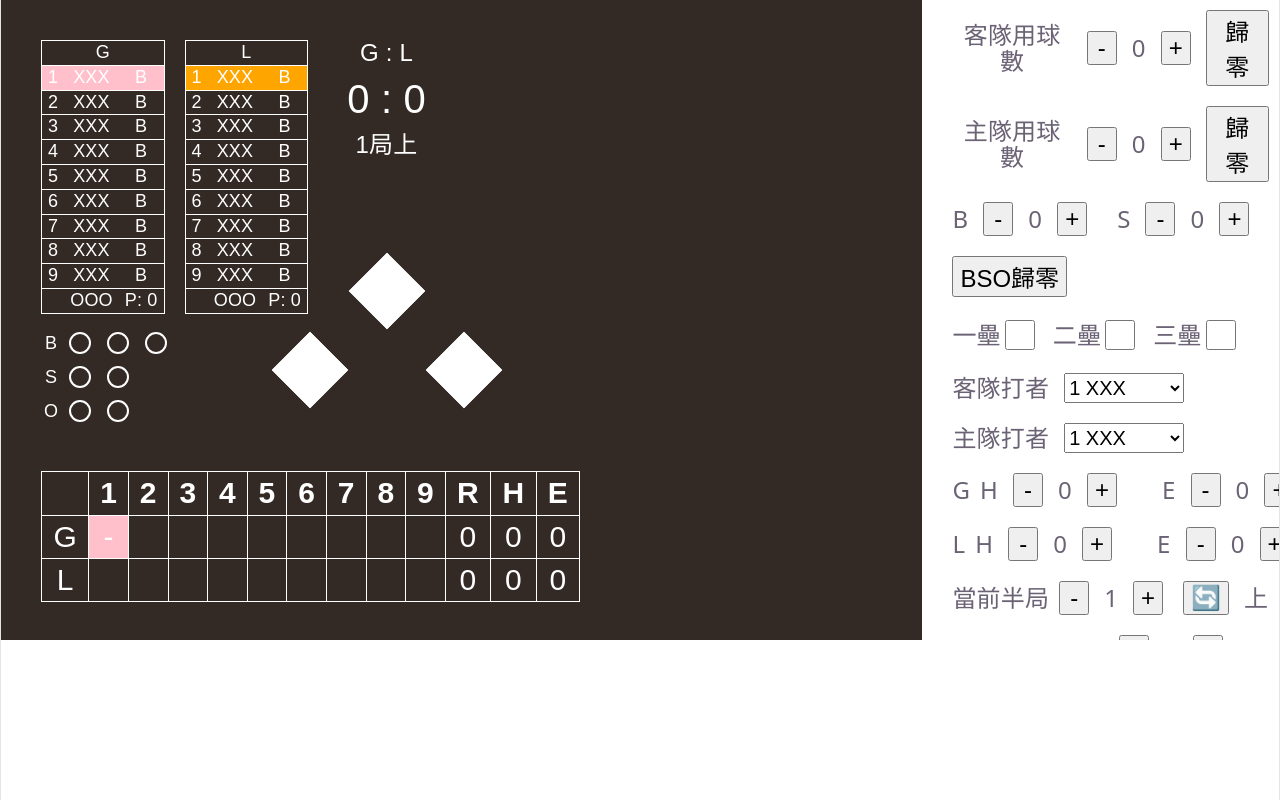
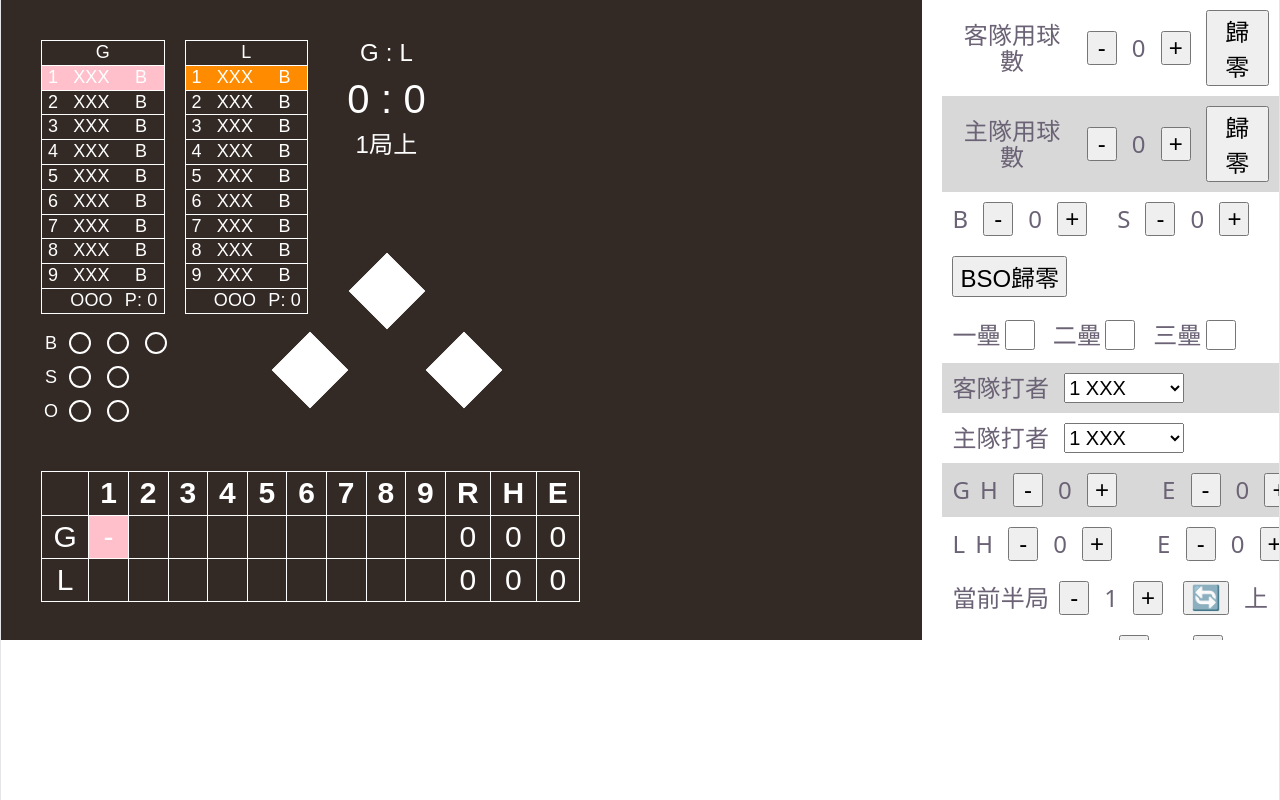
Before and after one commit to eveve26/Baseball-Stream, a React (Vite) app: page / in a window 1280 px wide. Built offline with nearby package versions, Linux system fonts and the light colour scheme; a web font is replaced by a local one.

Commit message:
add hint color to control page

```diff
--- a/src/App.tsx
+++ b/src/App.tsx
@@ -106,11 +106,11 @@ function App() {
   })
   const [color1, setColor1] = useState(() => {
     const saved = localStorage.getItem('color1')
-    return saved ? JSON.parse(saved) : "pink"
+    return saved ? JSON.parse(saved) : "rgb(255, 192, 203)"
   })
   const [color2, setColor2] = useState(() => {
     const saved = localStorage.getItem('color2')
-    return saved ? JSON.parse(saved) : "orange"
+    return saved ? JSON.parse(saved) : "rgb(255, 140, 0)"
   })
   const [bgcolor, setBgcolor] = useState(() => {
     const saved = localStorage.getItem('bgcolor')
@@ -136,6 +136,7 @@ function App() {
     const saved = localStorage.getItem('BSOBorderColor')
     return saved ? JSON.parse(saved) : "white"
   })
+  const hintcolor = "rgb(216, 216, 216)";
   const [awayUsed, setAwayUsed] = useState(() => {
     const saved = localStorage.getItem('awayUsed')
     return saved ? JSON.parse(saved) : 0
@@ -339,8 +340,8 @@ function App() {
       </div>
 
       <div className="panel">
-        <ControlUsed used={awayUsed} setUsed={setAwayUsed} topOrBottom="top" />
-        <ControlUsed used={homeUsed} setUsed={setHomeUsed} topOrBottom="bottom" />
+        <ControlUsed used={awayUsed} setUsed={setAwayUsed} tob="top" topOrBottom={topOrBottom} hintcolor={hintcolor} />
+        <ControlUsed used={homeUsed} setUsed={setHomeUsed} tob="bottom" topOrBottom={topOrBottom} hintcolor={hintcolor} />
         <ControlBSO BSO={BSO} setBSO={setBSO} />
 
         <ControlBase
@@ -358,6 +359,8 @@ function App() {
           homeCurrentBatOrder={homeCurrentBatOrder}
           setAwayCurrentBatOrder={setAwayCurrentBatOrder}
           setHomeCurrentBatOrder={setHomeCurrentBatOrder}
+          topOrBottom={topOrBottom}
+          hintcolor={hintcolor}
         />
 
         <ControlScoreBoard
@@ -379,6 +382,7 @@ function App() {
           setTopOrBottom={setTopOrBottom}
           away={away}
           home={home}
+          hintcolor={hintcolor}
         />
 
 
@@ -426,7 +430,7 @@ function App() {
           setScoreBoardColor={setScoreBoardColor}
         />
 
-        <ControlImage1 image1={image1} setImage1={setImage1}/>
+        {/* <ControlImage1 image1={image1} setImage1={setImage1}/> */}
 
         <Reset />
 
--- a/src/controling/currentBatter.tsx
+++ b/src/controling/currentBatter.tsx
@@ -7,13 +7,15 @@ type ControlCurrentBatterProps = {
     homeCurrentBatOrder: number;
     setAwayCurrentBatOrder: (batOrder: number) => void;
     setHomeCurrentBatOrder: (batOrder: number) => void;
+    topOrBottom: 'top' | 'bottom';
+    hintcolor: string;
 };
 
 
-export function ControlCurrentBatter({ awayBatters, homeBatters, awayCurrentBatOrder, homeCurrentBatOrder, setAwayCurrentBatOrder, setHomeCurrentBatOrder }: ControlCurrentBatterProps) {
+export function ControlCurrentBatter({ awayBatters, homeBatters, awayCurrentBatOrder, homeCurrentBatOrder, setAwayCurrentBatOrder, setHomeCurrentBatOrder, topOrBottom, hintcolor }: ControlCurrentBatterProps) {
     return (
         <div>
-            <div className="control-row">
+            <div className="control-row"  style={ topOrBottom === "top" ? { backgroundColor: hintcolor } : {} }>
                 <p>客隊打者</p>
                 <select value={awayCurrentBatOrder} onChange={(e) => setAwayCurrentBatOrder(Number(e.target.value))} className="control-select">
                     {awayBatters.map((batter) => (
@@ -23,7 +25,7 @@ export function ControlCurrentBatter({ awayBatters, homeBatters, awayCurrentBatO
                     ))}
                 </select>
             </div>
-            <div className="control-row">
+            <div className="control-row" style={ topOrBottom === "bottom" ? { backgroundColor: hintcolor } : {} }>
                 <p>主隊打者</p>
                 <select value={homeCurrentBatOrder} onChange={(e) => setHomeCurrentBatOrder(Number(e.target.value))} className="control-select">
                     {homeBatters.map((batter) => (
--- a/src/controling/scoreboard.tsx
+++ b/src/controling/scoreboard.tsx
@@ -53,15 +53,17 @@ export function ControlScoreBoard(
         inningScores, setInningScores,
         currentInning, setCurrentInning,
         topOrBottom, setTopOrBottom,
-        away, home
-    }: ChangeAwayHits & ChangeHomeHits & ChangeInnings & ChangeAwayErrors & ChangeHomeErrors & ChangeInningScores & ChangeCurrentInning & ChangeTopOrBottom & { away: string; home: string }) {
-    return (
+        away, home,
+        hintcolor
+    }: ChangeAwayHits & ChangeHomeHits & ChangeInnings & ChangeAwayErrors & ChangeHomeErrors & ChangeInningScores & ChangeCurrentInning & ChangeTopOrBottom & { away: string; home: string; hintcolor: string }) {
+
+        return (
         <div className="control-container">
-            <div className="control-row-container">{away}
+            <div className="control-row-container" style = {topOrBottom === 'top' ? { backgroundColor: hintcolor } : {}}>{away}
                 <ChangeAwayHits awayHits={awayHits} setAwayHits={setAwayHits} />
                 <ChangeAwayErrors awayErrors={awayErrors} setAwayErrors={setAwayErrors} />
             </div>
-            <div className="control-row-container">{home}
+            <div className="control-row-container" style = {topOrBottom === 'bottom' ? { backgroundColor: hintcolor } : {}}>{home}
                 <ChangeHomeHits homeHits={homeHits} setHomeHits={setHomeHits} />
                 <ChangeHomeErrors homeErrors={homeErrors} setHomeErrors={setHomeErrors} />
             </div>
--- a/src/controling/used.tsx
+++ b/src/controling/used.tsx
@@ -1,10 +1,10 @@
 import './controling.css'
 
-export function ControlUsed({ used, setUsed, topOrBottom }: { used: number; setUsed: React.Dispatch<React.SetStateAction<number>>; topOrBottom: 'top' | 'bottom' }) {
-    const label = topOrBottom === 'top' ? '客隊用球數' : '主隊用球數';
+export function ControlUsed({ used, setUsed, tob, topOrBottom, hintcolor }: { used: number; setUsed: React.Dispatch<React.SetStateAction<number>>; tob: 'top' | 'bottom'; topOrBottom?: 'top' | 'bottom'; hintcolor: string; }) {
+    const label = tob === 'top' ? '客隊用球數' : '主隊用球數';
 
     return (
-        <div className="control-row">
+        <div className="control-row" style={ topOrBottom === tob ? {} : { backgroundColor: hintcolor }}>
             <label>{label}</label>
             <button onClick={() => setUsed(Math.max(used - 1, 0))} className="control-button">
                 -
```
